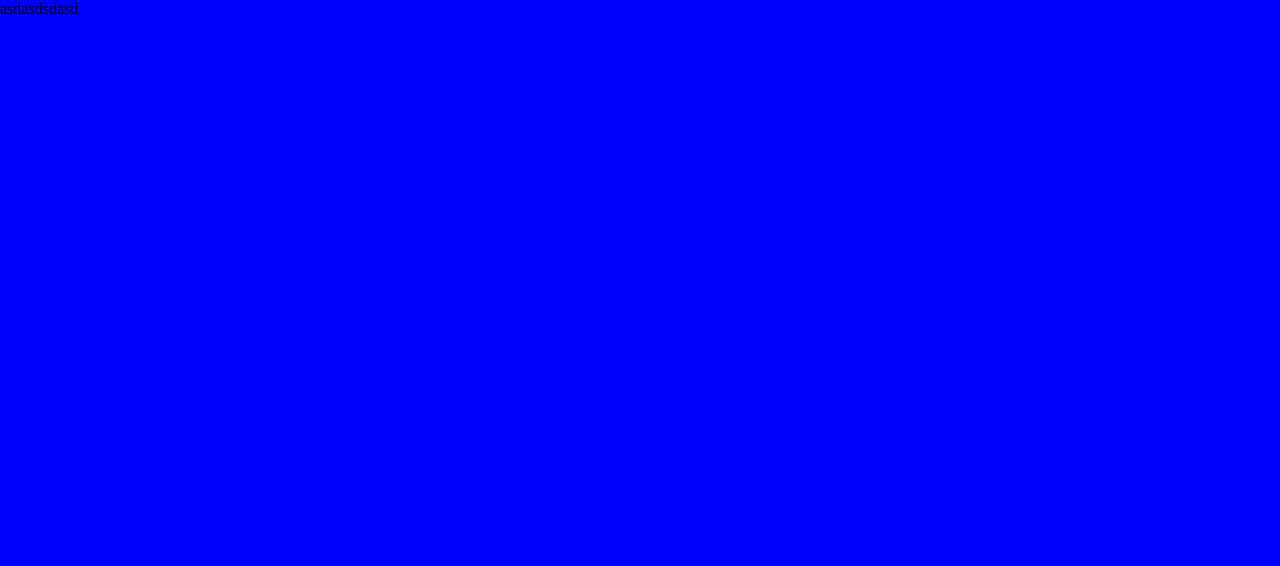
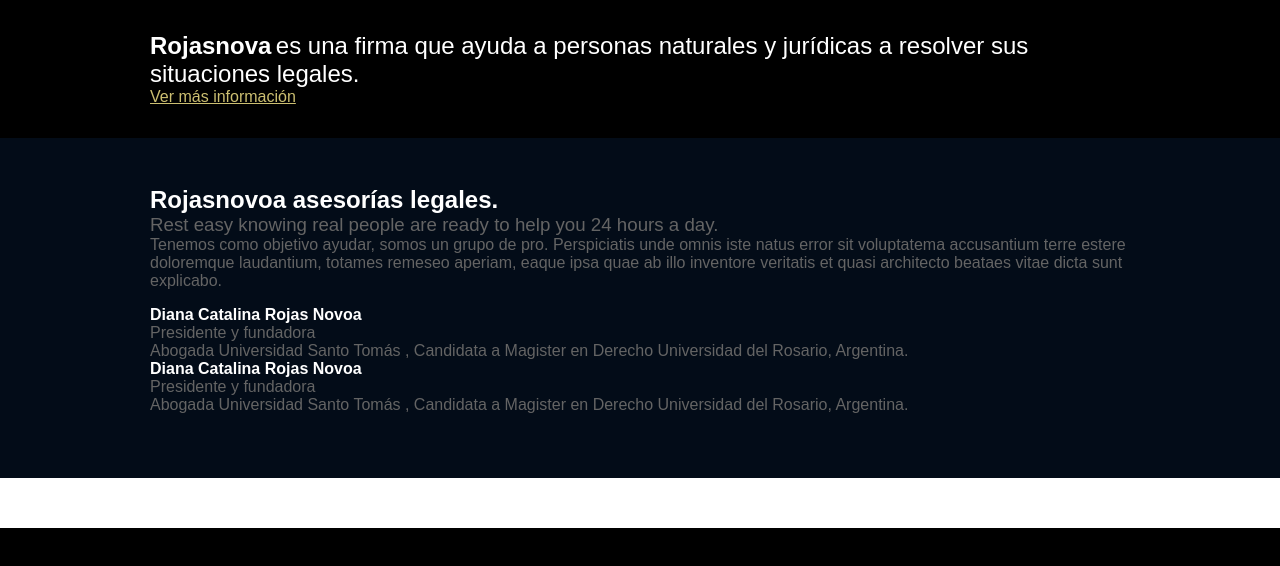
Before and after one commit to Maachi/RojasNovoa, a website: page index.html in a window 1280 px wide. Drawn offline with Linux system fonts and the light colour scheme.

Commit message:
Main styles and type kit integration

```diff
--- a/gulpfile.js
+++ b/gulpfile.js
@@ -9,7 +9,7 @@
 
 
 gulp.task('less', function () {
-	return gulp.src('./static/less/**/*.less')
+	return gulp.src('./static/less/main.less')
 		.pipe(less({
 			paths: [ path.join(__dirname, 'less', 'includes') ]
 		}))
--- a/index.html
+++ b/index.html
@@ -7,11 +7,49 @@
         <meta name="description" content="">
         <meta name="viewport" content="width=device-width, initial-scale=1">
         <link rel="apple-touch-icon" href="apple-touch-icon.png">
+        <script src="https://use.typekit.net/spg6xgx.js"></script>
+        <script>try{Typekit.load({ async: true });}catch(e){}</script>
         <link rel="stylesheet" href="static/css/main.css">
     </head>
     <body>
-        <div class="page-wrapper">
-asdasdsdasd
+        <div class="site">
+            <section class="hero">
+                <div class="page-wrapper">
+                    <div class="content">
+                        <hgroup class="main-group">
+                            <h1>Rojasnova</h1>
+                            <h2>es una firma que ayuda a personas naturales y jurídicas a resolver sus situaciones legales.</h2>
+                        </hgroup>
+                        <a href="javascript:;">Ver más información</a>
+                    </div>
+                </div>
+            </section>
+            <section class="firm">
+                <div class="page-wrapper">
+                    <hgroup class="page-group">
+                        <h2>Rojasnovoa asesorías legales.</h2>
+                        <h3>Rest easy knowing real people are ready to help you 24 hours a day.</h3>
+                    </hgroup>
+                    <p>Tenemos como objetivo ayudar, somos un grupo de pro. Perspiciatis unde omnis iste natus error sit voluptatema accusantium terre estere doloremque laudantium, totames remeseo aperiam, eaque ipsa quae ab illo inventore veritatis et quasi architecto beataes vitae dicta sunt explicabo.</p>
+                    <ul>
+                        <li>
+                            <h4>Diana Catalina Rojas Novoa</h4>
+                            <p>Presidente y fundadora</p>
+                            <p>Abogada Universidad Santo Tomás , Candidata a Magister en Derecho Universidad del Rosario, Argentina.</p>
+                        </li>
+                        <li>
+                            <h4>Diana Catalina Rojas Novoa</h4>
+                            <p>Presidente y fundadora</p>
+                            <p>Abogada Universidad Santo Tomás , Candidata a Magister en Derecho Universidad del Rosario, Argentina.</p>
+                        </li>
+                    </ul>
+                </div>
+            </section>
+            <section class="services">
+                asdasd
+            </section>
+            <section class="contact">
+            </section>
         </div>
         <!-- Google Analytics: change UA-XXXXX-X to be your site's ID. -->
         <script>
--- /dev/null
+++ b/static/less/base/reset.less
@@ -0,0 +1,29 @@
+body {
+	background: @main-background-color;
+	font-family: @main-font-family;
+	color: @main-font-color;
+	margin: 0;
+	font-size: 100%;
+}
+
+h1, h2, h3, h4 {
+	margin: 0;
+	font-family: @title-font-family;
+	font-weight: 700;
+}
+
+a{
+	color: @link-color;
+}
+
+p{
+	margin: 0;
+}
+
+ul{
+	padding: 0;
+
+	li{
+		list-style: none;
+	}
+}
--- /dev/null
+++ b/static/less/base/site.less
@@ -0,0 +1,19 @@
+.site{
+	position: relative;
+}
+.page-wrapper{
+	position: relative;
+	margin: 1em auto;
+	max-width: 980px;
+	min-width: 320px;
+	padding: 1em;
+
+	.page-group{
+
+		h3 {
+			color:@interior-font-color;
+			font-family: @main-font-family;
+			font-weight: 300;
+		}
+	}
+}
--- /dev/null
+++ b/static/less/base/theme.less
@@ -0,0 +1,9 @@
+@main-font-family: "franklin-gothic-urw",sans-serif;
+@title-font-family: "franklin-gothic-urw-cond",sans-serif;
+@main-background-color: #000;
+@main-font-color: #fff;
+
+@link-color: #ccbf71;
+@first-section-color: #030c18;
+@interior-font-color: #646464;
+@services-background-color: #fff;
--- /dev/null
+++ b/static/less/components/firm.less
@@ -0,0 +1,8 @@
+.firm{
+	background: @first-section-color;
+	padding: 1em 0;
+
+	p{
+		color: @interior-font-color;
+	}
+}
--- /dev/null
+++ b/static/less/components/hero.less
@@ -0,0 +1,13 @@
+.hero{
+
+	.main-group{
+		h1, h2 {
+			display: inline;
+		}
+
+		h2{
+			font-family: @main-font-family;
+			font-weight: 300;
+		}
+	}
+}
--- /dev/null
+++ b/static/less/components/services.less
@@ -0,0 +1,9 @@
+.services{
+	background: @services-background-color;
+	padding: 1em 0;
+
+
+	p{
+		color: @interior-font-color;
+	}
+}
--- a/static/less/main.less
+++ b/static/less/main.less
@@ -1,4 +1,6 @@
-body {
-	background: blue;
-	margin: 0;
-}
+@import './base/theme.less';
+@import './base/reset.less';
+@import './base/site.less';
+@import './components/hero.less';
+@import './components/firm.less';
+@import './components/services.less';
```
Also changed, not shown: static/css/main.css.
